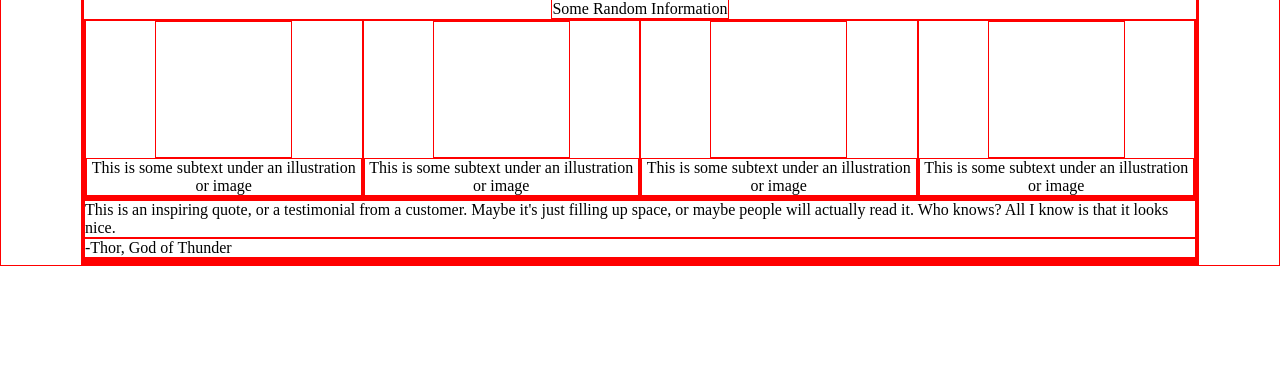
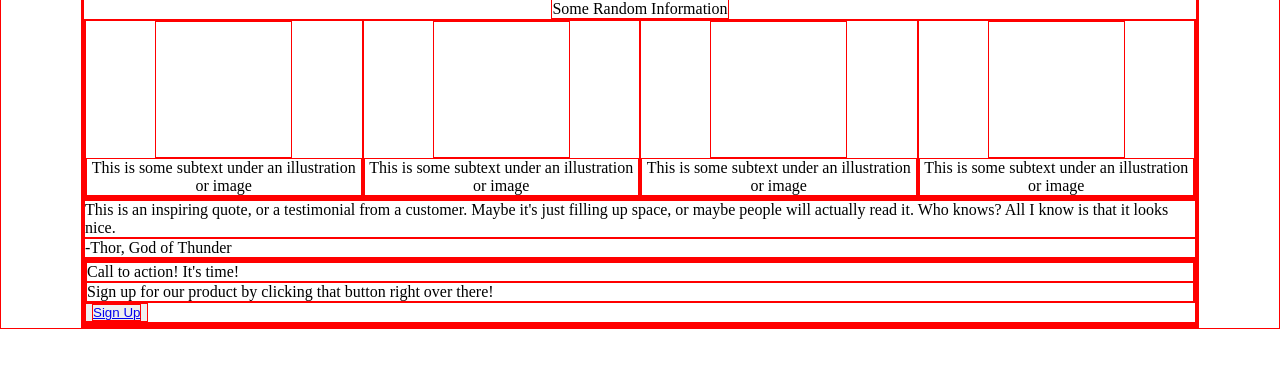
Before and after one commit to nainsworth/landing-page, a plain HTML site: page index.html in a window 1280 px wide. Shown: the part 144-512 px from the top of the page. Drawn offline with Linux system fonts and the light colour scheme.

Commit message:
Created wireframe section for #signup in idex.html

```diff
--- a/index.html
+++ b/index.html
@@ -54,7 +54,15 @@
             <div class="quote-text">This is an inspiring quote, or a testimonial from a customer. Maybe it's just filling up space, or maybe people will actually read it. Who knows? All I know is that it looks nice.</div>
             <div class="quote-cite">-Thor, God of Thunder</div>
         </div>
-        <div id="signup"></div>
+        <div id="signup">
+            <div class="signup-banner">
+                <div class="signup-text">
+                    <div class="signup-header">Call to action! It's time!</div>
+                    <div class="signup-body">Sign up for our product by clicking that button right over there!</div>
+                </div>
+                <button type="submit"><a href="https://www.youtube.com/watch?v=dQw4w9WgXcQ&ab_channel=RickAstley">Sign Up</a></button>
+            </div>
+        </div>
     </div>
     <div class="footer"></div>
 </body>
```
